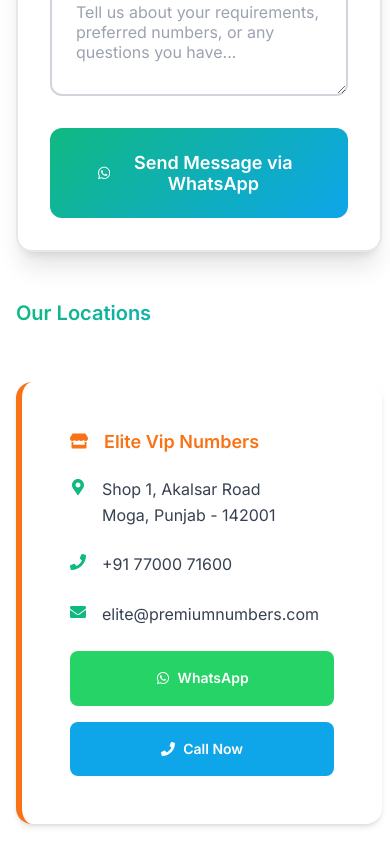
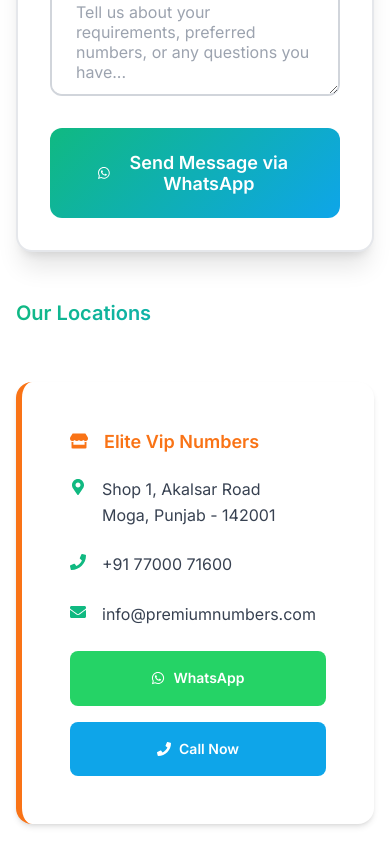
Before and after one commit to wd-kajalsaini/VVIP-Premium-Number, a React (Create React App) app: page /contact in a window 390 px wide. Shown: the part 1156-1997 px from the top of the page. Built offline with nearby package versions, Linux system fonts and the light colour scheme; no server answers.

Commit message:
phone-number

```diff
--- a/src/pages/Contact.tsx
+++ b/src/pages/Contact.tsx
@@ -522,7 +522,7 @@
 
               <ContactDetail>
                 <FaEnvelope />
-                <ContactLink href="mailto:elite@premiumnumbers.com">elite@premiumnumbers.com</ContactLink>
+                <ContactLink href="mailto:info@premiumnumbers.com">info@premiumnumbers.com</ContactLink>
               </ContactDetail>
 
               <QuickActions>
@@ -566,7 +566,7 @@
 
               <ContactDetail>
                 <FaEnvelope />
-                <ContactLink href="mailto:happy@premiumnumbers.com">happy@premiumnumbers.com</ContactLink>
+                <ContactLink href="mailto:info@premiumnumbers.com">info@premiumnumbers.com</ContactLink>
               </ContactDetail>
 
               <QuickActions>
```
